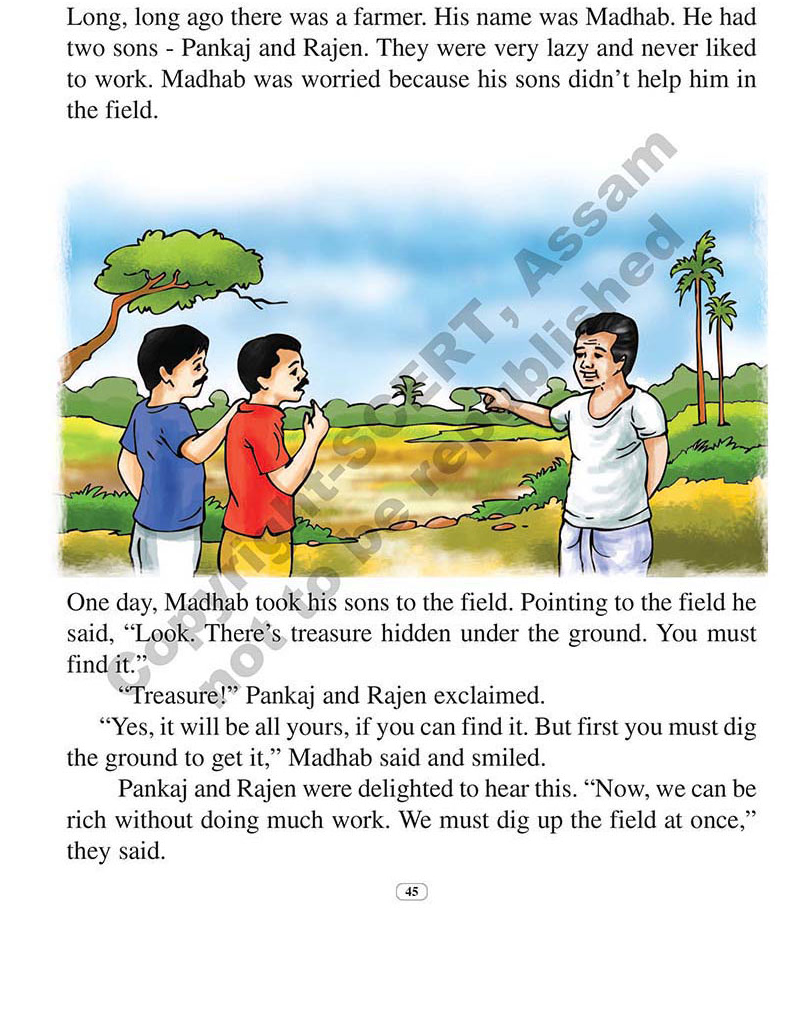
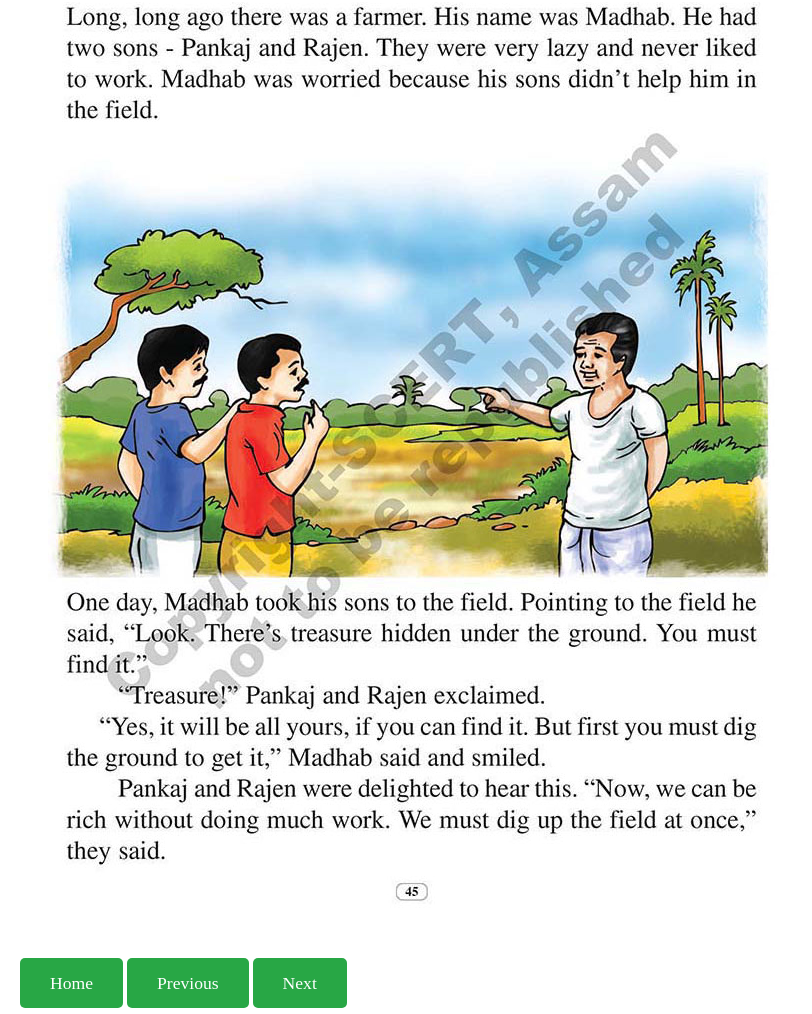
Before and after one commit to anadi0012/online_edu, a plain HTML site: page class-iv/class-iv-english/iv-evs-the_hidden_treasure-activities/reading/page-1/page_1.html in a window 1280 px wide. Shown: the part 96-1110 px from the top of the page, without its empty margins (0-812 px from the left). Before the commit the page ends 1049 px from the top, so only its background shows below. Drawn offline with Linux system fonts and the light colour scheme.

Commit message:
Update page_1.html

```diff
--- a/class-iv/class-iv-english/iv-evs-the_hidden_treasure-activities/reading/page-1/page_1.html
+++ b/class-iv/class-iv-english/iv-evs-the_hidden_treasure-activities/reading/page-1/page_1.html
@@ -267,6 +267,12 @@
             <td>
                 <img src="images/spacer.gif" width="66" height="1" alt=""></td>
         </tr>
+        <tr>
+            <td colspan="20" style="padding: 20px;">
+                <a href="../../../../../index.html" class="cta-button">Home</a>
+                <a href="../page-0/page_0.html" class="cta-button">Previous</a>
+                <a href="#" class="cta-button">Next</a>
+        </tr>
     </table>
     <audio id="audio" preload="auto"></audio>
     <!-- End Save for Web Slices -->
```
